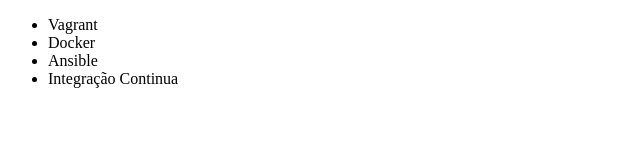
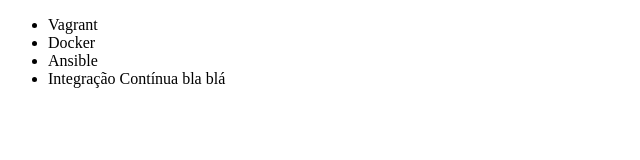
Before and after one commit to Derekszabo/alura-git, a plain HTML site: page index.html in a window 1280 px wide. Shown: the full height of the page, 0-640 px from the left. Drawn offline with Linux system fonts and the light colour scheme.

Commit message:
aaaaaaaaaaaaaa

```diff
--- a/index.html
+++ b/index.html
@@ -9,7 +9,7 @@
         <li>Vagrant</li>
         <li>Docker</li>
         <li>Ansible</li>
-        <li>Integração Continua</li>
+        <li>Integração Contínua bla blá</li>
     </ul>
 </body>
 </html>
```
